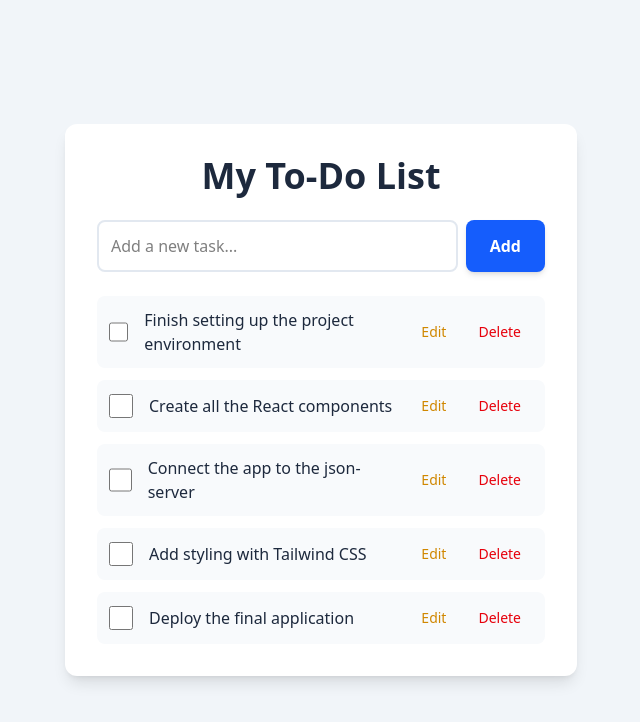
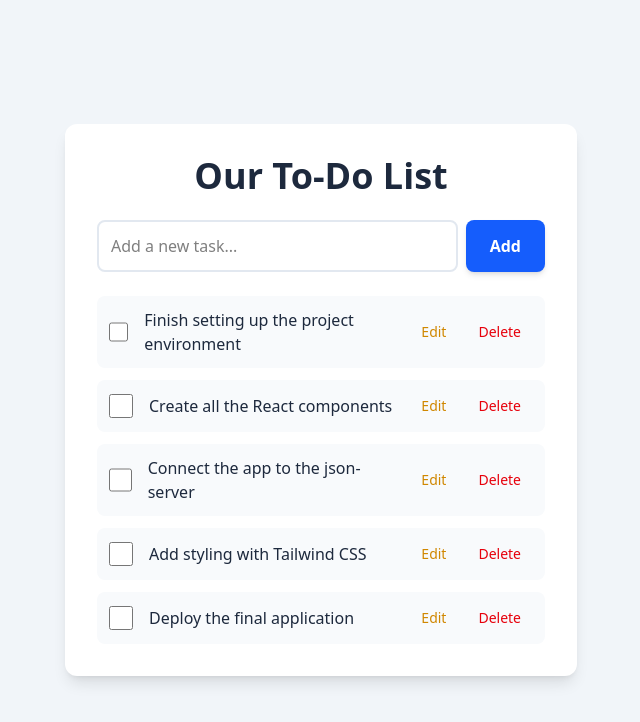
Before and after one commit to Muhia88/our-to-do-list-app, a React (Vite) app: page / in a window 1280 px wide. Shown: the top 722 px of the page, without its empty margins (319-959 px from the left). Built offline with nearby package versions, Linux system fonts and the light colour scheme; data requests are answered from the project's data file.

Commit message:
modidies README.md

```diff
--- a/src/App.jsx
+++ b/src/App.jsx
@@ -84,7 +84,7 @@ function App() {
         headers: { 'Content-Type': 'application/json' },
         body: JSON.stringify({ text }),
       });
-      if (!response.ok) throw new Error('Failed to save edit.');
+      if (!response.ok) throw new Error('Failed to save or edit.');
       const updatedTodo = await response.json();
       setTodos(todos.map((t) => (t.id === id ? updatedTodo : t)));
     } catch (err) {
@@ -95,7 +95,7 @@ function App() {
   return (
     <div className="bg-slate-100 min-h-screen font-sans flex items-center justify-center">
       <div className="bg-white p-6 sm:p-8 rounded-xl shadow-lg w-full max-w-lg mx-4">
-        <Header title="My To-Do List" />
+        <Header title="Our To-Do List" />
         <ErrorMessage message={error} />
         <AddTodoForm onAddTodo={handleAddTodo} />
 
```
